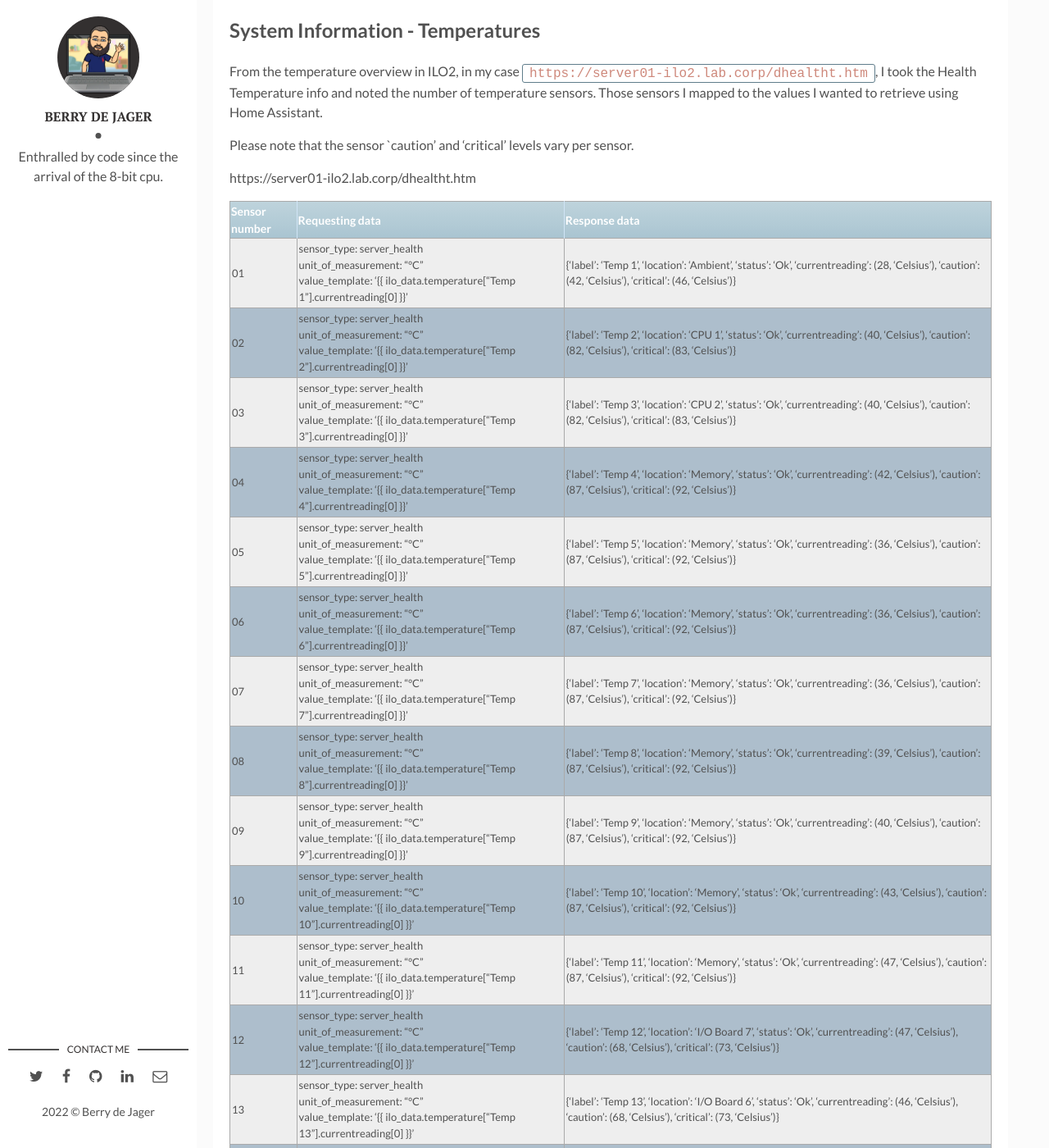
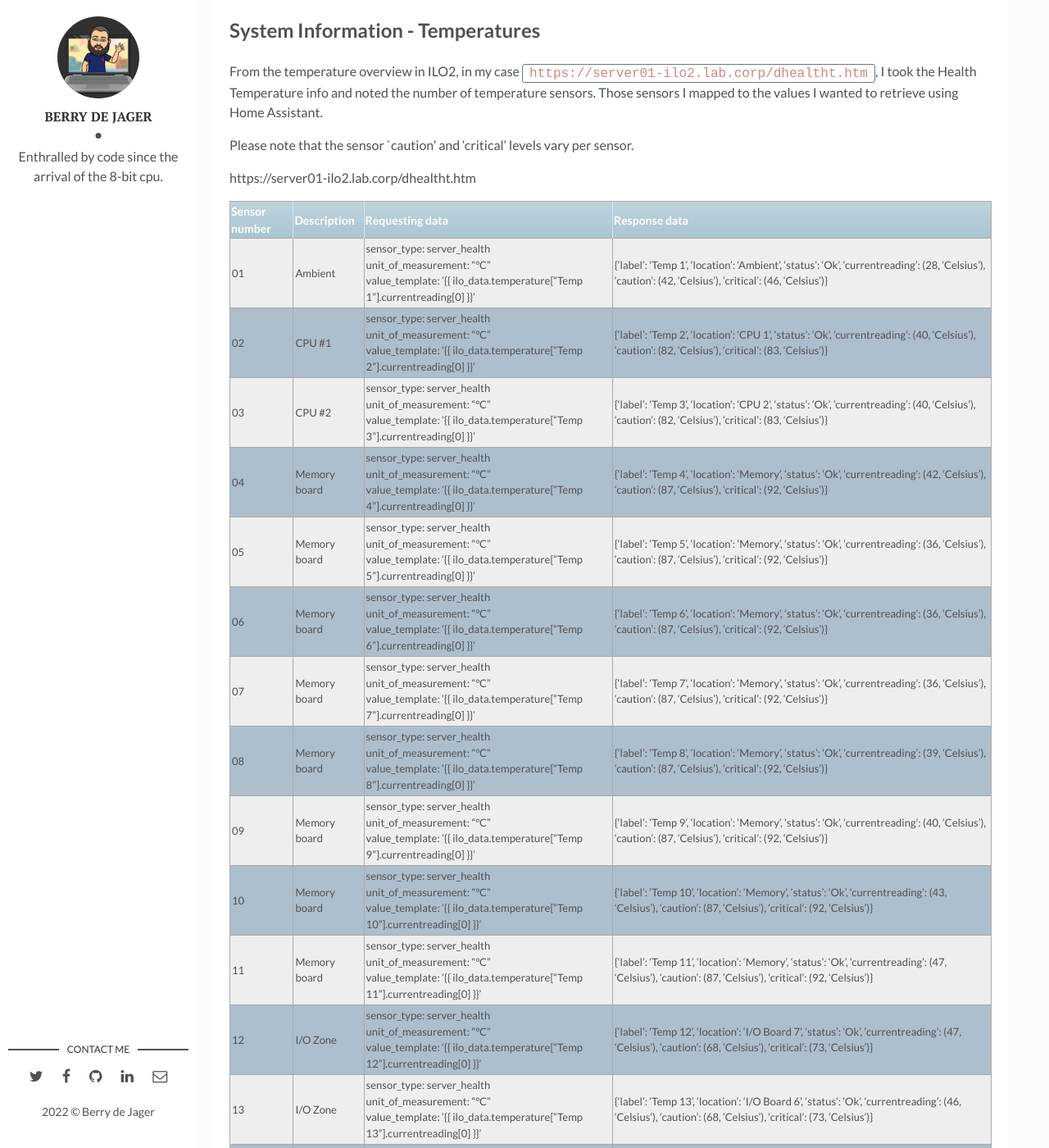
Before and after one commit to berrydejager/code, a Jekyll site: the page built from _posts/2022-04-26-Home-Assistant-iLO2.markdown, in a window 1280 px wide and 1400 px high, scrolled down 5685 px. Shown: the whole window at 82% size. Built offline with Jekyll 4.4.1, drawn with Linux system fonts in a browser that asks for light colours; some of the changed text lies outside the part shown.

Commit message:
Update 2022-04-26-Home-Assistant-iLO2.markdown

```diff
--- a/_posts/2022-04-26-Home-Assistant-iLO2.markdown
+++ b/_posts/2022-04-26-Home-Assistant-iLO2.markdown
@@ -239,32 +239,32 @@
 https://server01-ilo2.lab.corp/dhealtht.htm
 
 {% raw %}
-| Sensor number   | Requesting data   | Response data |
-| ---             | ---               | ---           |
-| 01 | sensor_type: server_health<br />unit_of_measurement: "°C"<br />value_template: '{{ ilo_data.temperature["Temp 1"].currentreading[0] }}' | {'label': 'Temp 1', 'location': 'Ambient', 'status': 'Ok', 'currentreading': (28, 'Celsius'), 'caution': (42, 'Celsius'), 'critical': (46, 'Celsius')} |
-| 02 | sensor_type: server_health<br />unit_of_measurement: "°C"<br />value_template: '{{ ilo_data.temperature["Temp 2"].currentreading[0] }}' | {'label': 'Temp 2', 'location': 'CPU 1', 'status': 'Ok', 'currentreading': (40, 'Celsius'), 'caution': (82, 'Celsius'), 'critical': (83, 'Celsius')} |
-| 03 | sensor_type: server_health<br />unit_of_measurement: "°C"<br />value_template: '{{ ilo_data.temperature["Temp 3"].currentreading[0] }}' | {'label': 'Temp 3', 'location': 'CPU 2', 'status': 'Ok', 'currentreading': (40, 'Celsius'), 'caution': (82, 'Celsius'), 'critical': (83, 'Celsius')} |
-| 04 | sensor_type: server_health<br />unit_of_measurement: "°C"<br />value_template: '{{ ilo_data.temperature["Temp 4"].currentreading[0] }}' | {'label': 'Temp 4', 'location': 'Memory', 'status': 'Ok', 'currentreading': (42, 'Celsius'), 'caution': (87, 'Celsius'), 'critical': (92, 'Celsius')} |
-| 05 | sensor_type: server_health<br />unit_of_measurement: "°C"<br />value_template: '{{ ilo_data.temperature["Temp 5"].currentreading[0] }}' | {'label': 'Temp 5', 'location': 'Memory', 'status': 'Ok', 'currentreading': (36, 'Celsius'), 'caution': (87, 'Celsius'), 'critical': (92, 'Celsius')} |
-| 06 | sensor_type: server_health<br />unit_of_measurement: "°C"<br />value_template: '{{ ilo_data.temperature["Temp 6"].currentreading[0] }}' | {'label': 'Temp 6', 'location': 'Memory', 'status': 'Ok', 'currentreading': (36, 'Celsius'), 'caution': (87, 'Celsius'), 'critical': (92, 'Celsius')} |
-| 07 | sensor_type: server_health<br />unit_of_measurement: "°C"<br />value_template: '{{ ilo_data.temperature["Temp 7"].currentreading[0] }}' | {'label': 'Temp 7', 'location': 'Memory', 'status': 'Ok', 'currentreading': (36, 'Celsius'), 'caution': (87, 'Celsius'), 'critical': (92, 'Celsius')} |
-| 08 | sensor_type: server_health<br />unit_of_measurement: "°C"<br />value_template: '{{ ilo_data.temperature["Temp 8"].currentreading[0] }}' | {'label': 'Temp 8', 'location': 'Memory', 'status': 'Ok', 'currentreading': (39, 'Celsius'), 'caution': (87, 'Celsius'), 'critical': (92, 'Celsius')} |
-| 09 | sensor_type: server_health<br />unit_of_measurement: "°C"<br />value_template: '{{ ilo_data.temperature["Temp 9"].currentreading[0] }}' | {'label': 'Temp 9', 'location': 'Memory', 'status': 'Ok', 'currentreading': (40, 'Celsius'), 'caution': (87, 'Celsius'), 'critical': (92, 'Celsius')} |
-| 10 | sensor_type: server_health<br />unit_of_measurement: "°C"<br />value_template: '{{ ilo_data.temperature["Temp 10"].currentreading[0] }}' | {'label': 'Temp 10', 'location': 'Memory', 'status': 'Ok', 'currentreading': (43, 'Celsius'), 'caution': (87, 'Celsius'), 'critical': (92, 'Celsius')} |
-| 11 | sensor_type: server_health<br />unit_of_measurement: "°C"<br />value_template: '{{ ilo_data.temperature["Temp 11"].currentreading[0] }}' | {'label': 'Temp 11', 'location': 'Memory', 'status': 'Ok', 'currentreading': (47, 'Celsius'), 'caution': (87, 'Celsius'), 'critical': (92, 'Celsius')} |
-| 12 | sensor_type: server_health<br />unit_of_measurement: "°C"<br />value_template: '{{ ilo_data.temperature["Temp 12"].currentreading[0] }}' | {'label': 'Temp 12', 'location': 'I/O Board 7', 'status': 'Ok', 'currentreading': (47, 'Celsius'), 'caution': (68, 'Celsius'), 'critical': (73, 'Celsius')} |
-| 13 | sensor_type: server_health<br />unit_of_measurement: "°C"<br />value_template: '{{ ilo_data.temperature["Temp 13"].currentreading[0] }}' | {'label': 'Temp 13', 'location': 'I/O Board 6', 'status': 'Ok', 'currentreading': (46, 'Celsius'), 'caution': (68, 'Celsius'), 'critical': (73, 'Celsius')} |
-| 14 | sensor_type: server_health<br />unit_of_measurement: "°C"<br />value_template: '{{ ilo_data.temperature["Temp 14"].currentreading[0] }}' | {'label': 'Temp 14', 'location': 'I/O Board 5', 'status': 'Ok', 'currentreading': (43, 'Celsius'), 'caution': (68, 'Celsius'), 'critical': (73, 'Celsius')} |
-| 15 | sensor_type: server_health<br />unit_of_measurement: "°C"<br />value_template: '{{ ilo_data.temperature["Temp 15"].currentreading[0] }}' | {'label': 'Temp 15', 'location': 'I/O Board 4', 'status': 'Ok', 'currentreading': (41, 'Celsius'), 'caution': (68, 'Celsius'), 'critical': (73, 'Celsius')} |
-| 16 | sensor_type: server_health<br />unit_of_measurement: "°C"<br />value_template: '{{ ilo_data.temperature["Temp 16"].currentreading[0] }}' | {'label': 'Temp 16', 'location': 'I/O Board 3', 'status': 'Ok', 'currentreading': (39, 'Celsius'), 'caution': (68, 'Celsius'), 'critical': (73, 'Celsius')} |
-| 17 | sensor_type: server_health<br />unit_of_measurement: "°C"<br />value_template: '{{ ilo_data.temperature["Temp 17"].currentreading[0] }}' | {'label': 'Temp 17', 'location': 'I/O Board 2', 'status': 'Ok', 'currentreading': (37, 'Celsius'), 'caution': (68, 'Celsius'), 'critical': (73, 'Celsius')} |
-| 18 | sensor_type: server_health<br />unit_of_measurement: "°C"<br />value_template: '{{ ilo_data.temperature["Temp 18"].currentreading[0] }}' | {'label': 'Temp 18', 'location': 'I/O Board 1', 'status': 'Ok', 'currentreading': (37, 'Celsius'), 'caution': (68, 'Celsius'), 'critical': (73, 'Celsius')} |
-| 19 | sensor_type: server_health<br />unit_of_measurement: "°C"<br />value_template: '{{ ilo_data.temperature["Temp 19"].currentreading[0] }}' | {'label': 'Temp 19', 'location': 'CPU', 'status': 'Ok', 'currentreading': (35, 'Celsius'), 'caution': (87, 'Celsius'), 'critical': (92, 'Celsius')} |
-| 20 | sensor_type: server_health<br />unit_of_measurement: "°C"<br />value_template: '{{ ilo_data.temperature["Temp 20"].currentreading[0] }}' | {'label': 'Temp 20', 'location': 'Memory', 'status': 'Ok', 'currentreading': (38, 'Celsius'), 'caution': (87, 'Celsius'), 'critical': (92, 'Celsius')} |
-| 21 | sensor_type: server_health<br />unit_of_measurement: "°C"<br />value_template: '{{ ilo_data.temperature["Temp 21"].currentreading[0] }}' | {'label': 'Temp 21', 'location': 'Storage', 'status': 'Ok', 'currentreading': (35, 'Celsius'), 'caution': (60, 'Celsius'), 'critical': (65, 'Celsius')} |
-| 22 | sensor_type: server_health<br />unit_of_measurement: "°C"<br />value_template: '{{ ilo_data.temperature["Temp 22"].currentreading[0] }}' | {'label': 'Temp 22', 'location': 'System', 'status': 'Ok', 'currentreading': (69, 'Celsius'), 'caution': (110, 'Celsius'), 'critical': (115, 'Celsius')} |
-| 23 | sensor_type: server_health<br />unit_of_measurement: "°C"<br />value_template: '{{ ilo_data.temperature["Temp 23"].currentreading[0] }}' | {'label': 'Temp 23', 'location': 'System', 'status': 'Ok', 'currentreading': (46, 'Celsius'), 'caution': (87, 'Celsius'), 'critical': (92, 'Celsius')} |
-| 24 | sensor_type: server_health<br />unit_of_measurement: "°C"<br />value_template: '{{ ilo_data.temperature["Temp 24"].currentreading[0] }}' | {'label': 'Temp 24', 'location': 'System', 'status': 'Ok', 'currentreading': (49, 'Celsius'), 'caution': (87, 'Celsius'), 'critical': (92, 'Celsius')} |
+| Sensor number | Description | Requesting data | Response data |
+| --- | --- | --- | --- |
+| 01 | Ambient | sensor_type: server_health<br />unit_of_measurement: "°C"<br />value_template: '{{ ilo_data.temperature["Temp 1"].currentreading[0] }}' | {'label': 'Temp 1', 'location': 'Ambient', 'status': 'Ok', 'currentreading': (28, 'Celsius'), 'caution': (42, 'Celsius'), 'critical': (46, 'Celsius')} |
+| 02 | CPU #1 | sensor_type: server_health<br />unit_of_measurement: "°C"<br />value_template: '{{ ilo_data.temperature["Temp 2"].currentreading[0] }}' | {'label': 'Temp 2', 'location': 'CPU 1', 'status': 'Ok', 'currentreading': (40, 'Celsius'), 'caution': (82, 'Celsius'), 'critical': (83, 'Celsius')} |
+| 03 | CPU #2 |sensor_type: server_health<br />unit_of_measurement: "°C"<br />value_template: '{{ ilo_data.temperature["Temp 3"].currentreading[0] }}' | {'label': 'Temp 3', 'location': 'CPU 2', 'status': 'Ok', 'currentreading': (40, 'Celsius'), 'caution': (82, 'Celsius'), 'critical': (83, 'Celsius')} |
+| 04 | Memory board | sensor_type: server_health<br />unit_of_measurement: "°C"<br />value_template: '{{ ilo_data.temperature["Temp 4"].currentreading[0] }}' | {'label': 'Temp 4', 'location': 'Memory', 'status': 'Ok', 'currentreading': (42, 'Celsius'), 'caution': (87, 'Celsius'), 'critical': (92, 'Celsius')} |
+| 05 | Memory board | sensor_type: server_health<br />unit_of_measurement: "°C"<br />value_template: '{{ ilo_data.temperature["Temp 5"].currentreading[0] }}' | {'label': 'Temp 5', 'location': 'Memory', 'status': 'Ok', 'currentreading': (36, 'Celsius'), 'caution': (87, 'Celsius'), 'critical': (92, 'Celsius')} |
+| 06 | Memory board | sensor_type: server_health<br />unit_of_measurement: "°C"<br />value_template: '{{ ilo_data.temperature["Temp 6"].currentreading[0] }}' | {'label': 'Temp 6', 'location': 'Memory', 'status': 'Ok', 'currentreading': (36, 'Celsius'), 'caution': (87, 'Celsius'), 'critical': (92, 'Celsius')} |
+| 07 | Memory board | sensor_type: server_health<br />unit_of_measurement: "°C"<br />value_template: '{{ ilo_data.temperature["Temp 7"].currentreading[0] }}' | {'label': 'Temp 7', 'location': 'Memory', 'status': 'Ok', 'currentreading': (36, 'Celsius'), 'caution': (87, 'Celsius'), 'critical': (92, 'Celsius')} |
+| 08 | Memory board | sensor_type: server_health<br />unit_of_measurement: "°C"<br />value_template: '{{ ilo_data.temperature["Temp 8"].currentreading[0] }}' | {'label': 'Temp 8', 'location': 'Memory', 'status': 'Ok', 'currentreading': (39, 'Celsius'), 'caution': (87, 'Celsius'), 'critical': (92, 'Celsius')} |
+| 09 | Memory board | sensor_type: server_health<br />unit_of_measurement: "°C"<br />value_template: '{{ ilo_data.temperature["Temp 9"].currentreading[0] }}' | {'label': 'Temp 9', 'location': 'Memory', 'status': 'Ok', 'currentreading': (40, 'Celsius'), 'caution': (87, 'Celsius'), 'critical': (92, 'Celsius')} |
+| 10 | Memory board | sensor_type: server_health<br />unit_of_measurement: "°C"<br />value_template: '{{ ilo_data.temperature["Temp 10"].currentreading[0] }}' | {'label': 'Temp 10', 'location': 'Memory', 'status': 'Ok', 'currentreading': (43, 'Celsius'), 'caution': (87, 'Celsius'), 'critical': (92, 'Celsius')} |
+| 11 | Memory board | sensor_type: server_health<br />unit_of_measurement: "°C"<br />value_template: '{{ ilo_data.temperature["Temp 11"].currentreading[0] }}' | {'label': 'Temp 11', 'location': 'Memory', 'status': 'Ok', 'currentreading': (47, 'Celsius'), 'caution': (87, 'Celsius'), 'critical': (92, 'Celsius')} |
+| 12 | I/O Zone | sensor_type: server_health<br />unit_of_measurement: "°C"<br />value_template: '{{ ilo_data.temperature["Temp 12"].currentreading[0] }}' | {'label': 'Temp 12', 'location': 'I/O Board 7', 'status': 'Ok', 'currentreading': (47, 'Celsius'), 'caution': (68, 'Celsius'), 'critical': (73, 'Celsius')} |
+| 13 | I/O Zone | sensor_type: server_health<br />unit_of_measurement: "°C"<br />value_template: '{{ ilo_data.temperature["Temp 13"].currentreading[0] }}' | {'label': 'Temp 13', 'location': 'I/O Board 6', 'status': 'Ok', 'currentreading': (46, 'Celsius'), 'caution': (68, 'Celsius'), 'critical': (73, 'Celsius')} |
+| 14 | I/O Zone | sensor_type: server_health<br />unit_of_measurement: "°C"<br />value_template: '{{ ilo_data.temperature["Temp 14"].currentreading[0] }}' | {'label': 'Temp 14', 'location': 'I/O Board 5', 'status': 'Ok', 'currentreading': (43, 'Celsius'), 'caution': (68, 'Celsius'), 'critical': (73, 'Celsius')} |
+| 15 | I/O Zone | sensor_type: server_health<br />unit_of_measurement: "°C"<br />value_template: '{{ ilo_data.temperature["Temp 15"].currentreading[0] }}' | {'label': 'Temp 15', 'location': 'I/O Board 4', 'status': 'Ok', 'currentreading': (41, 'Celsius'), 'caution': (68, 'Celsius'), 'critical': (73, 'Celsius')} |
+| 16 | I/O Zone | sensor_type: server_health<br />unit_of_measurement: "°C"<br />value_template: '{{ ilo_data.temperature["Temp 16"].currentreading[0] }}' | {'label': 'Temp 16', 'location': 'I/O Board 3', 'status': 'Ok', 'currentreading': (39, 'Celsius'), 'caution': (68, 'Celsius'), 'critical': (73, 'Celsius')} |
+| 17 | I/O Zone | sensor_type: server_health<br />unit_of_measurement: "°C"<br />value_template: '{{ ilo_data.temperature["Temp 17"].currentreading[0] }}' | {'label': 'Temp 17', 'location': 'I/O Board 2', 'status': 'Ok', 'currentreading': (37, 'Celsius'), 'caution': (68, 'Celsius'), 'critical': (73, 'Celsius')} |
+| 18 | I/O Zone | sensor_type: server_health<br />unit_of_measurement: "°C"<br />value_template: '{{ ilo_data.temperature["Temp 18"].currentreading[0] }}' | {'label': 'Temp 18', 'location': 'I/O Board 1', 'status': 'Ok', 'currentreading': (37, 'Celsius'), 'caution': (68, 'Celsius'), 'critical': (73, 'Celsius')} |
+| 19 | Processor Zone | sensor_type: server_health<br />unit_of_measurement: "°C"<br />value_template: '{{ ilo_data.temperature["Temp 19"].currentreading[0] }}' | {'label': 'Temp 19', 'location': 'CPU', 'status': 'Ok', 'currentreading': (35, 'Celsius'), 'caution': (87, 'Celsius'), 'critical': (92, 'Celsius')} |
+| 20 | Memory Board | sensor_type: server_health<br />unit_of_measurement: "°C"<br />value_template: '{{ ilo_data.temperature["Temp 20"].currentreading[0] }}' | {'label': 'Temp 20', 'location': 'Memory', 'status': 'Ok', 'currentreading': (38, 'Celsius'), 'caution': (87, 'Celsius'), 'critical': (92, 'Celsius')} |
+| 21 | SCSI BackPlane | sensor_type: server_health<br />unit_of_measurement: "°C"<br />value_template: '{{ ilo_data.temperature["Temp 21"].currentreading[0] }}' | {'label': 'Temp 21', 'location': 'Storage', 'status': 'Ok', 'currentreading': (35, 'Celsius'), 'caution': (60, 'Celsius'), 'critical': (65, 'Celsius')} |
+| 22 | System Board | sensor_type: server_health<br />unit_of_measurement: "°C"<br />value_template: '{{ ilo_data.temperature["Temp 22"].currentreading[0] }}' | {'label': 'Temp 22', 'location': 'System', 'status': 'Ok', 'currentreading': (69, 'Celsius'), 'caution': (110, 'Celsius'), 'critical': (115, 'Celsius')} |
+| 23 | System Board | sensor_type: server_health<br />unit_of_measurement: "°C"<br />value_template: '{{ ilo_data.temperature["Temp 23"].currentreading[0] }}' | {'label': 'Temp 23', 'location': 'System', 'status': 'Ok', 'currentreading': (46, 'Celsius'), 'caution': (87, 'Celsius'), 'critical': (92, 'Celsius')} |
+| 24 | System Board | sensor_type: server_health<br />unit_of_measurement: "°C"<br />value_template: '{{ ilo_data.temperature["Temp 24"].currentreading[0] }}' | {'label': 'Temp 24', 'location': 'System', 'status': 'Ok', 'currentreading': (49, 'Celsius'), 'caution': (87, 'Celsius'), 'critical': (92, 'Celsius')} |
 {% endraw %}
 
 Again, I extracted the values to get some sensible data into the HASS dashboard. I didn't take every measurement in account as this dramatically increases the time needed to harvest the information.
```
